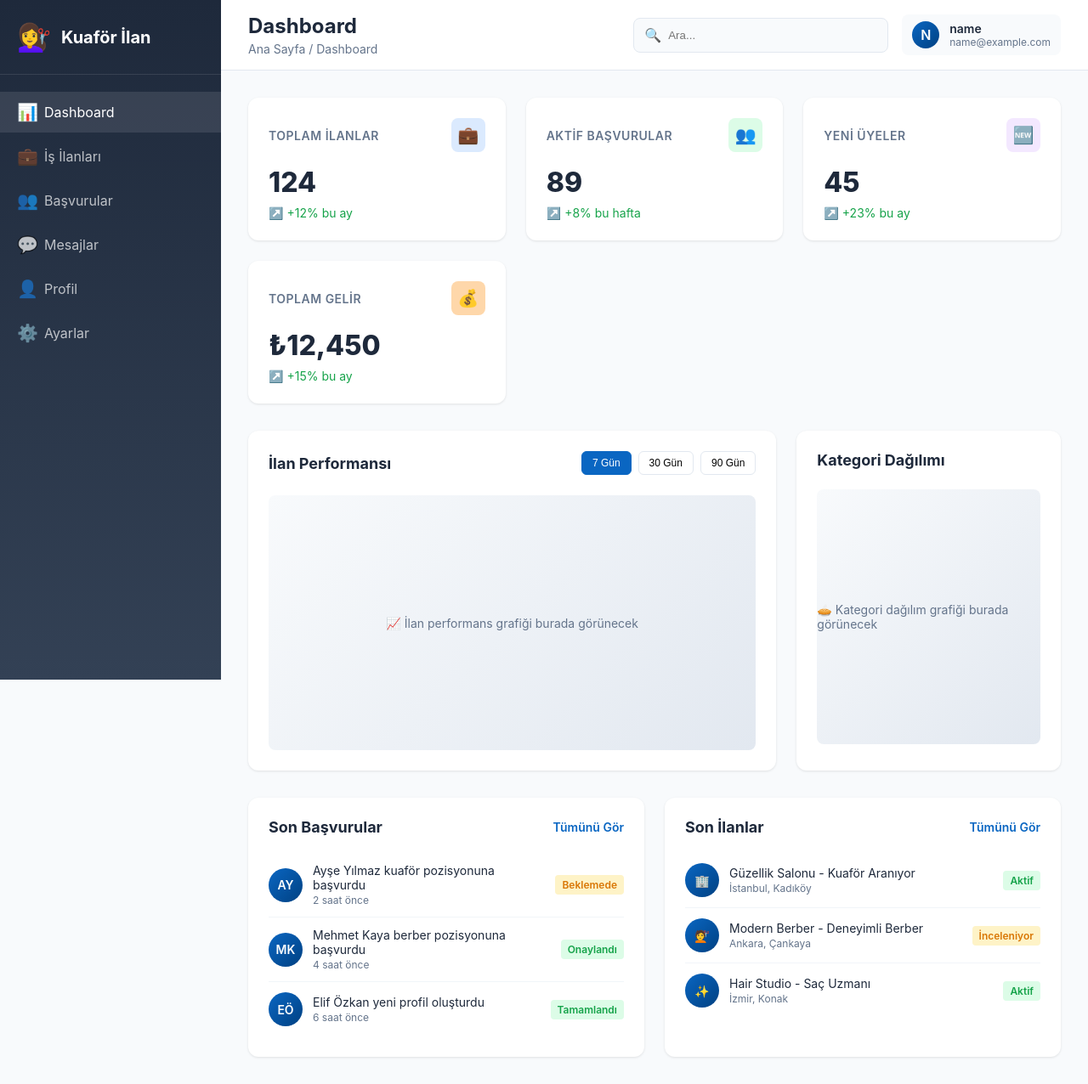
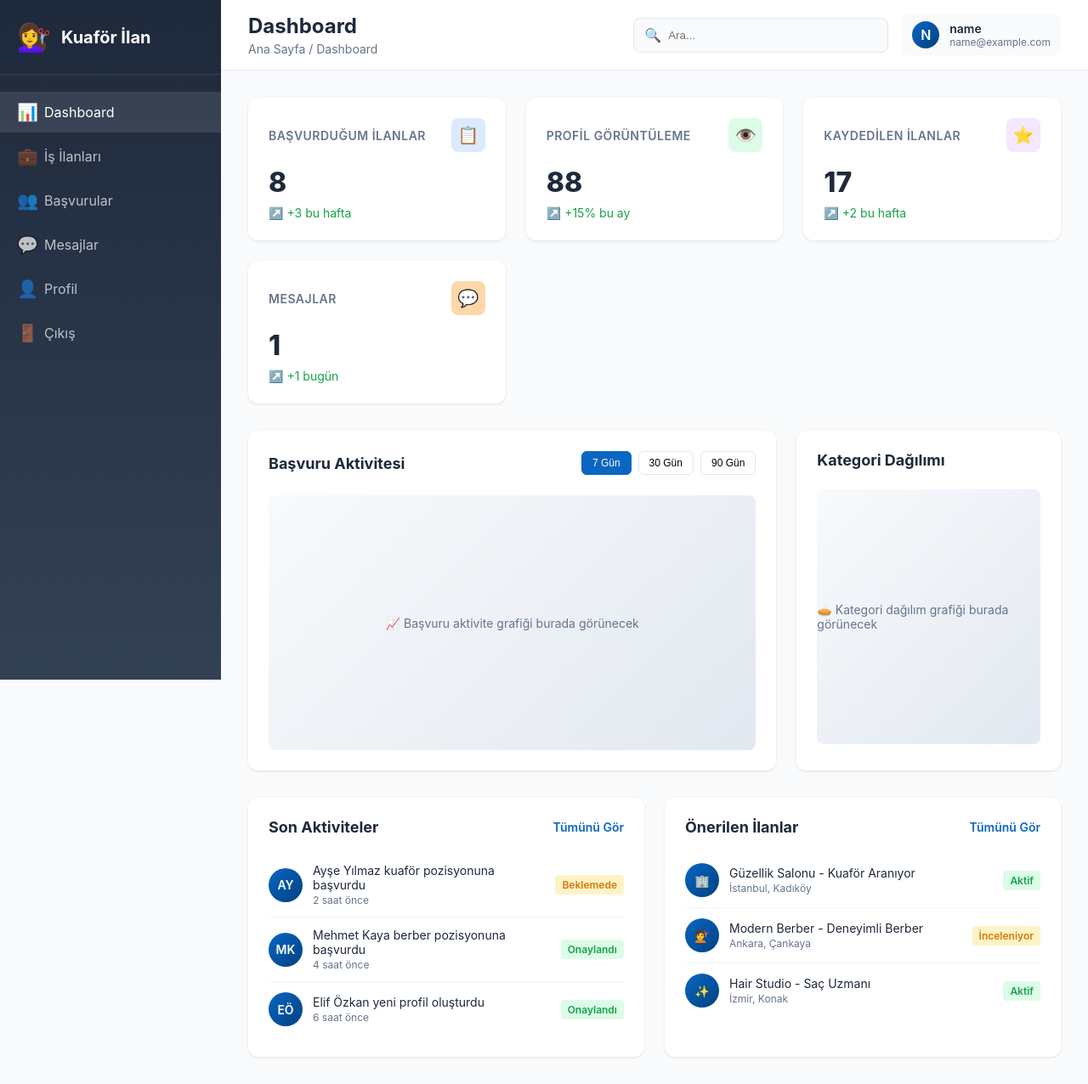
Before and after one commit to mertekinci24/kuafor-ilan, a Django app: page /dashboard/ in a window 1280 px wide. Shown: the whole page at 85% size. Run offline with Django 4.2, Linux system fonts and the light colour scheme; the visitor is signed in with stand-in values (Sample User, id 1).

Commit message:
Update dashboard.html

```diff
--- a/templates/dashboard/dashboard.html
+++ b/templates/dashboard/dashboard.html
@@ -91,7 +91,7 @@
             padding: 16px 32px;
             border-bottom: 1px solid #e2e8f0;
             display: flex;
-            justify-content: between;
+            justify-content: space-between;
             align-items: center;
         }
 
@@ -379,6 +379,9 @@
         .status-success { background: #dcfce7; color: #16a34a; }
         .status-pending { background: #fef3c7; color: #d97706; }
         .status-rejected { background: #fee2e2; color: #dc2626; }
+        .status-new { background: #dbeafe; color: #1d4ed8; }
+        .status-urgent { background: #fecaca; color: #dc2626; }
+        .status-active { background: #dcfce7; color: #16a34a; }
 
         /* Mobile Responsive */
         @media (max-width: 768px) {
@@ -417,6 +420,25 @@
     </style>
 </head>
 <body>
+    <!-- User Data -->
+    <script type="application/json" id="user-data">
+        {
+            "name": "{{ user_info.name|default:'Admin User'|escapejs }}",
+            "email": "{{ user_info.email|default:'admin@kuaforilan.com'|escapejs }}",
+            "avatar": "{{ user_info.avatar|default:'A'|escapejs }}",
+            "userType": "{{ user_info.user_type|default:'job_seeker'|escapejs }}"
+        }
+    </script>
+
+    <script type="application/json" id="stats-data">
+        {
+            "stat1": {{ stats.total_jobs|default:stats.applied_jobs|default:124 }},
+            "stat2": {{ stats.active_applications|default:stats.profile_views|default:89 }},
+            "stat3": {{ stats.new_members|default:stats.saved_jobs|default:45 }},
+            "stat4": {{ stats.total_revenue|default:stats.messages|default:12450 }}
+        }
+    </script>
+
     <!-- Sidebar -->
     <div class="sidebar" id="sidebar">
         <div class="sidebar-header">
@@ -428,7 +450,7 @@
 
         <nav class="nav-menu">
             <div class="nav-item">
-                <a href="#" class="nav-link active">
+                <a href="/dashboard/" class="nav-link active">
                     <span class="nav-icon">📊</span>
                     <span>Dashboard</span>
                 </a>
@@ -452,15 +474,15 @@
                 </a>
             </div>
             <div class="nav-item">
-                <a href="#" class="nav-link">
+                <a href="/profile/" class="nav-link">
                     <span class="nav-icon">👤</span>
                     <span>Profil</span>
                 </a>
             </div>
             <div class="nav-item">
-                <a href="#" class="nav-link">
-                    <span class="nav-icon">⚙️</span>
-                    <span>Ayarlar</span>
+                <a href="/auth/logout/" class="nav-link">
+                    <span class="nav-icon">🚪</span>
+                    <span>Çıkış</span>
                 </a>
             </div>
         </nav>
@@ -482,10 +504,10 @@
                 </div>
 
                 <div class="user-menu">
-                    <div class="user-avatar">{{ user_info.avatar }}</div>
+                    <div class="user-avatar" id="userAvatar">A</div>
                     <div>
-                        <div style="font-size: 14px; font-weight: 600;">{{ user_info.name }}</div>
-                        <div style="font-size: 12px; color: #64748b;">{{ user_info.email }}</div>
+                        <div style="font-size: 14px; font-weight: 600;" id="userName">Admin User</div>
+                        <div style="font-size: 12px; color: #64748b;" id="userEmail">admin@kuaforilan.com</div>
                     </div>
                 </div>
             </div>
@@ -494,68 +516,22 @@
         <!-- Dashboard Content -->
         <div class="dashboard-content">
             <!-- Stats Cards -->
-            <div class="stats-grid">
-                <div class="stat-card">
-                    <div class="stat-header">
-                        <div class="stat-title">Toplam İlanlar</div>
-                        <div class="stat-icon blue">💼</div>
-                    </div>
-                    <div class="stat-value">124</div>
-                    <div class="stat-change positive">
-                        <span>↗️</span>
-                        <span>+12% bu ay</span>
-                    </div>
-                </div>
-
-                <div class="stat-card">
-                    <div class="stat-header">
-                        <div class="stat-title">Aktif Başvurular</div>
-                        <div class="stat-icon green">👥</div>
-                    </div>
-                    <div class="stat-value">89</div>
-                    <div class="stat-change positive">
-                        <span>↗️</span>
-                        <span>+8% bu hafta</span>
-                    </div>
-                </div>
-
-                <div class="stat-card">
-                    <div class="stat-header">
-                        <div class="stat-title">Yeni Üyeler</div>
-                        <div class="stat-icon purple">🆕</div>
-                    </div>
-                    <div class="stat-value">45</div>
-                    <div class="stat-change positive">
-                        <span>↗️</span>
-                        <span>+23% bu ay</span>
-                    </div>
-                </div>
-
-                <div class="stat-card">
-                    <div class="stat-header">
-                        <div class="stat-title">Toplam Gelir</div>
-                        <div class="stat-icon orange">💰</div>
-                    </div>
-                    <div class="stat-value">₺12,450</div>
-                    <div class="stat-change positive">
-                        <span>↗️</span>
-                        <span>+15% bu ay</span>
-                    </div>
-                </div>
+            <div class="stats-grid" id="statsGrid">
+                <!-- Stats will be loaded here -->
             </div>
 
             <!-- Charts -->
             <div class="charts-grid">
                 <div class="chart-card">
                     <div class="chart-header">
-                        <div class="chart-title">İlan Performansı</div>
+                        <div class="chart-title" id="chartTitle">İlan Performansı</div>
                         <div class="chart-filter">
                             <button class="filter-btn active">7 Gün</button>
                             <button class="filter-btn">30 Gün</button>
                             <button class="filter-btn">90 Gün</button>
                         </div>
                     </div>
-                    <div class="chart-placeholder">
+                    <div class="chart-placeholder" id="chartPlaceholder">
                         📈 İlan performans grafiği burada görünecek
                     </div>
                 </div>
@@ -574,73 +550,23 @@
             <div class="activity-grid">
                 <div class="activity-card">
                     <div class="activity-header">
-                        <div class="activity-title">Son Başvurular</div>
+                        <div class="activity-title" id="activityTitle">Son Başvurular</div>
                         <a href="#" class="view-all">Tümünü Gör</a>
                     </div>
 
-                    <ul class="activity-list">
-                        <li class="activity-item">
-                            <div class="activity-avatar">AY</div>
-                            <div class="activity-content">
-                                <div class="activity-text">Ayşe Yılmaz kuaför pozisyonuna başvurdu</div>
-                                <div class="activity-time">2 saat önce</div>
-                            </div>
-                            <div class="activity-status status-pending">Beklemede</div>
-                        </li>
-
-                        <li class="activity-item">
-                            <div class="activity-avatar">MK</div>
-                            <div class="activity-content">
-                                <div class="activity-text">Mehmet Kaya berber pozisyonuna başvurdu</div>
-                                <div class="activity-time">4 saat önce</div>
-                            </div>
-                            <div class="activity-status status-success">Onaylandı</div>
-                        </li>
-
-                        <li class="activity-item">
-                            <div class="activity-avatar">EÖ</div>
-                            <div class="activity-content">
-                                <div class="activity-text">Elif Özkan yeni profil oluşturdu</div>
-                                <div class="activity-time">6 saat önce</div>
-                            </div>
-                            <div class="activity-status status-success">Tamamlandı</div>
-                        </li>
+                    <ul class="activity-list" id="activityList">
+                        <!-- Activities will be loaded here -->
                     </ul>
                 </div>
 
                 <div class="activity-card">
                     <div class="activity-header">
-                        <div class="activity-title">Son İlanlar</div>
+                        <div class="activity-title" id="jobsTitle">Son İlanlar</div>
                         <a href="#" class="view-all">Tümünü Gör</a>
                     </div>
 
-                    <ul class="activity-list">
-                        <li class="activity-item">
-                            <div class="activity-avatar">🏢</div>
-                            <div class="activity-content">
-                                <div class="activity-text">Güzellik Salonu - Kuaför Aranıyor</div>
-                                <div class="activity-time">İstanbul, Kadıköy</div>
-                            </div>
-                            <div class="activity-status status-success">Aktif</div>
-                        </li>
-
-                        <li class="activity-item">
-                            <div class="activity-avatar">💇</div>
-                            <div class="activity-content">
-                                <div class="activity-text">Modern Berber - Deneyimli Berber</div>
-                                <div class="activity-time">Ankara, Çankaya</div>
-                            </div>
-                            <div class="activity-status status-pending">İnceleniyor</div>
-                        </li>
-
-                        <li class="activity-item">
-                            <div class="activity-avatar">✨</div>
-                            <div class="activity-content">
-                                <div class="activity-text">Hair Studio - Saç Uzmanı</div>
-                                <div class="activity-time">İzmir, Konak</div>
-                            </div>
-                            <div class="activity-status status-success">Aktif</div>
-                        </li>
+                    <ul class="activity-list" id="jobsList">
+                        <!-- Jobs will be loaded here -->
                     </ul>
                 </div>
             </div>
@@ -648,6 +574,241 @@
     </div>
 
     <script>
+        // Get data from JSON scripts
+        const userData = JSON.parse(document.getElementById('user-data').textContent);
+        const statsData = JSON.parse(document.getElementById('stats-data').textContent);
+
+        // Sample data
+        const activitiesData = [
+            {
+                avatar: "AY",
+                userName: "Ayşe Yılmaz",
+                action: "kuaför pozisyonuna başvurdu",
+                time: "2 saat önce",
+                status: "pending"
+            },
+            {
+                avatar: "MK",
+                userName: "Mehmet Kaya",
+                action: "berber pozisyonuna başvurdu",
+                time: "4 saat önce",
+                status: "success"
+            },
+            {
+                avatar: "EÖ",
+                userName: "Elif Özkan",
+                action: "yeni profil oluşturdu",
+                time: "6 saat önce",
+                status: "success"
+            }
+        ];
+
+        const jobsData = [
+            {
+                icon: "🏢",
+                title: "Güzellik Salonu - Kuaför Aranıyor",
+                location: "İstanbul, Kadıköy",
+                status: "active"
+            },
+            {
+                icon: "💇",
+                title: "Modern Berber - Deneyimli Berber",
+                location: "Ankara, Çankaya",
+                status: "pending"
+            },
+            {
+                icon: "✨",
+                title: "Hair Studio - Saç Uzmanı",
+                location: "İzmir, Konak",
+                status: "active"
+            }
+        ];
+
+        // Initialize dashboard
+        function initializeDashboard() {
+            // Set user info
+            document.getElementById('userAvatar').textContent = userData.avatar;
+            document.getElementById('userName').textContent = userData.name;
+            document.getElementById('userEmail').textContent = userData.email;
+
+            // Load stats
+            loadStats();
+
+            // Load activities
+            loadActivities();
+
+            // Load jobs
+            loadJobs();
+
+            // Update titles based on user type
+            updateTitles();
+        }
+
+        function loadStats() {
+            const statsGrid = document.getElementById('statsGrid');
+            let statsHtml = '';
+
+            if (userData.userType === 'business') {
+                statsHtml = `
+                    <div class="stat-card">
+                        <div class="stat-header">
+                            <div class="stat-title">Toplam İlanlar</div>
+                            <div class="stat-icon blue">💼</div>
+                        </div>
+                        <div class="stat-value">${statsData.stat1}</div>
+                        <div class="stat-change positive">
+                            <span>↗️</span>
+                            <span>+12% bu ay</span>
+                        </div>
+                    </div>
+                    <div class="stat-card">
+                        <div class="stat-header">
+                            <div class="stat-title">Aktif Başvurular</div>
+                            <div class="stat-icon green">👥</div>
+                        </div>
+                        <div class="stat-value">${statsData.stat2}</div>
+                        <div class="stat-change positive">
+                            <span>↗️</span>
+                            <span>+8% bu hafta</span>
+                        </div>
+                    </div>
+                    <div class="stat-card">
+                        <div class="stat-header">
+                            <div class="stat-title">Yeni Üyeler</div>
+                            <div class="stat-icon purple">🆕</div>
+                        </div>
+                        <div class="stat-value">${statsData.stat3}</div>
+                        <div class="stat-change positive">
+                            <span>↗️</span>
+                            <span>+23% bu ay</span>
+                        </div>
+                    </div>
+                    <div class="stat-card">
+                        <div class="stat-header">
+                            <div class="stat-title">Toplam Gelir</div>
+                            <div class="stat-icon orange">💰</div>
+                        </div>
+                        <div class="stat-value">₺${statsData.stat4.toLocaleString()}</div>
+                        <div class="stat-change positive">
+                            <span>↗️</span>
+                            <span>+15% bu ay</span>
+                        </div>
+                    </div>
+                `;
+            } else {
+                statsHtml = `
+                    <div class="stat-card">
+                        <div class="stat-header">
+                            <div class="stat-title">Başvurduğum İlanlar</div>
+                            <div class="stat-icon blue">📋</div>
+                        </div>
+                        <div class="stat-value">${statsData.stat1}</div>
+                        <div class="stat-change positive">
+                            <span>↗️</span>
+                            <span>+3 bu hafta</span>
+                        </div>
+                    </div>
+                    <div class="stat-card">
+                        <div class="stat-header">
+                            <div class="stat-title">Profil Görüntüleme</div>
+                            <div class="stat-icon green">👁️</div>
+                        </div>
+                        <div class="stat-value">${statsData.stat2}</div>
+                        <div class="stat-change positive">
+                            <span>↗️</span>
+                            <span>+15% bu ay</span>
+                        </div>
+                    </div>
+                    <div class="stat-card">
+                        <div class="stat-header">
+                            <div class="stat-title">Kaydedilen İlanlar</div>
+                            <div class="stat-icon purple">⭐</div>
+                        </div>
+                        <div class="stat-value">${statsData.stat3}</div>
+                        <div class="stat-change positive">
+                            <span>↗️</span>
+                            <span>+2 bu hafta</span>
+                        </div>
+                    </div>
+                    <div class="stat-card">
+                        <div class="stat-header">
+                            <div class="stat-title">Mesajlar</div>
+                            <div class="stat-icon orange">💬</div>
+                        </div>
+                        <div class="stat-value">${statsData.stat4}</div>
+                        <div class="stat-change positive">
+                            <span>↗️</span>
+                            <span>+1 bugün</span>
+                        </div>
+                    </div>
+                `;
+            }
+
+            statsGrid.innerHTML = statsHtml;
+        }
+
+        function loadActivities() {
+            const activityList = document.getElementById('activityList');
+            let activitiesHtml = '';
+
+            activitiesData.forEach(activity => {
+                const statusText = activity.status === 'pending' ? 'Beklemede' :
+                                 activity.status === 'success' ? 'Onaylandı' : 'Tamamlandı';
+
+                activitiesHtml += `
+                    <li class="activity-item">
+                        <div class="activity-avatar">${activity.avatar}</div>
+                        <div class="activity-content">
+                            <div class="activity-text">${activity.userName} ${activity.action}</div>
+                            <div class="activity-time">${activity.time}</div>
+                        </div>
+                        <div class="activity-status status-${activity.status}">${statusText}</div>
+                    </li>
+                `;
+            });
+
+            activityList.innerHTML = activitiesHtml;
+        }
+
+        function loadJobs() {
+            const jobsList = document.getElementById('jobsList');
+            let jobsHtml = '';
+
+            jobsData.forEach(job => {
+                const statusText = job.status === 'active' ? 'Aktif' :
+                                 job.status === 'pending' ? 'İnceleniyor' :
+                                 job.status === 'new' ? 'Yeni' :
+                                 job.status === 'urgent' ? 'Acil' : 'Durum';
+
+                jobsHtml += `
+                    <li class="activity-item">
+                        <div class="activity-avatar">${job.icon}</div>
+                        <div class="activity-content">
+                            <div class="activity-text">${job.title}</div>
+                            <div class="activity-time">${job.location}</div>
+                        </div>
+                        <div class="activity-status status-${job.status}">${statusText}</div>
+                    </li>
+                `;
+            });
+
+            jobsList.innerHTML = jobsHtml;
+        }
+
+        function updateTitles() {
+            if (userData.userType === 'business') {
+                document.getElementById('chartTitle').textContent = 'İlan Performansı';
+                document.getElementById('chartPlaceholder').textContent = '📈 İlan performans grafiği burada görünecek';
+                document.getElementById('activityTitle').textContent = 'Son Başvurular';
+                document.getElementById('jobsTitle').textContent = 'İlanlarım';
+            } else {
+                document.getElementById('chartTitle').textContent = 'Başvuru Aktivitesi';
+                document.getElementById('chartPlaceholder').textContent = '📈 Başvuru aktivite grafiği burada görünecek';
+                document.getElementById('activityTitle').textContent = 'Son Aktiviteler';
+                document.getElementById('jobsTitle').textContent = 'Önerilen İlanlar';
+            }
+        }
+
         // Mobile menu toggle
         const sidebar = document.getElementById('sidebar');
         const menuToggle = document.createElement('button');
@@ -673,7 +834,6 @@
             sidebar.classList.toggle('open');
         });
 
-        // Show mobile menu button on small screens
         function handleResize() {
             if (window.innerWidth <= 768) {
                 menuToggle.style.display = 'block';
@@ -686,7 +846,6 @@
         window.addEventListener('resize', handleResize);
         handleResize();
 
-        // Chart filter buttons
         document.querySelectorAll('.filter-btn').forEach(btn => {
             btn.addEventListener('click', function() {
                 this.parentElement.querySelectorAll('.filter-btn').forEach(b => b.classList.remove('active'));
@@ -694,25 +853,7 @@
             });
         });
 
-        // Simulate real-time updates
-        function updateStats() {
-            const statValues = document.querySelectorAll('.stat-value');
-            statValues.forEach(stat => {
-                const currentValue = parseInt(stat.textContent.replace(/[^0-9]/g, ''));
-                const change = Math.floor(Math.random() * 3) - 1; // -1, 0, or 1
-                if (change !== 0) {
-                    const newValue = currentValue + change;
-                    if (stat.textContent.includes('₺')) {
-                        stat.textContent = `₺${newValue.toLocaleString()}`;
-                    } else {
-                        stat.textContent = newValue.toString();
-                    }
-                }
-            });
-        }
-
-        // Update stats every 30 seconds
-        setInterval(updateStats, 30000);
+        document.addEventListener('DOMContentLoaded', initializeDashboard);
     </script>
 </body>
 </html>
```
